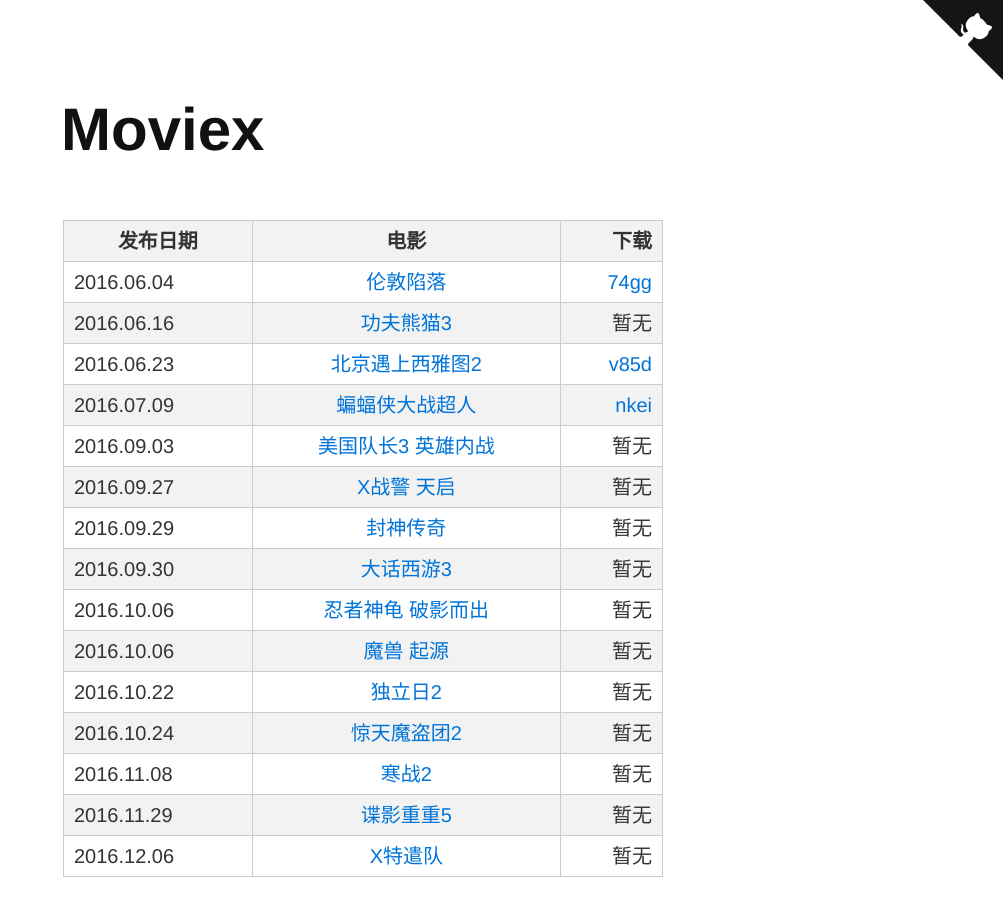
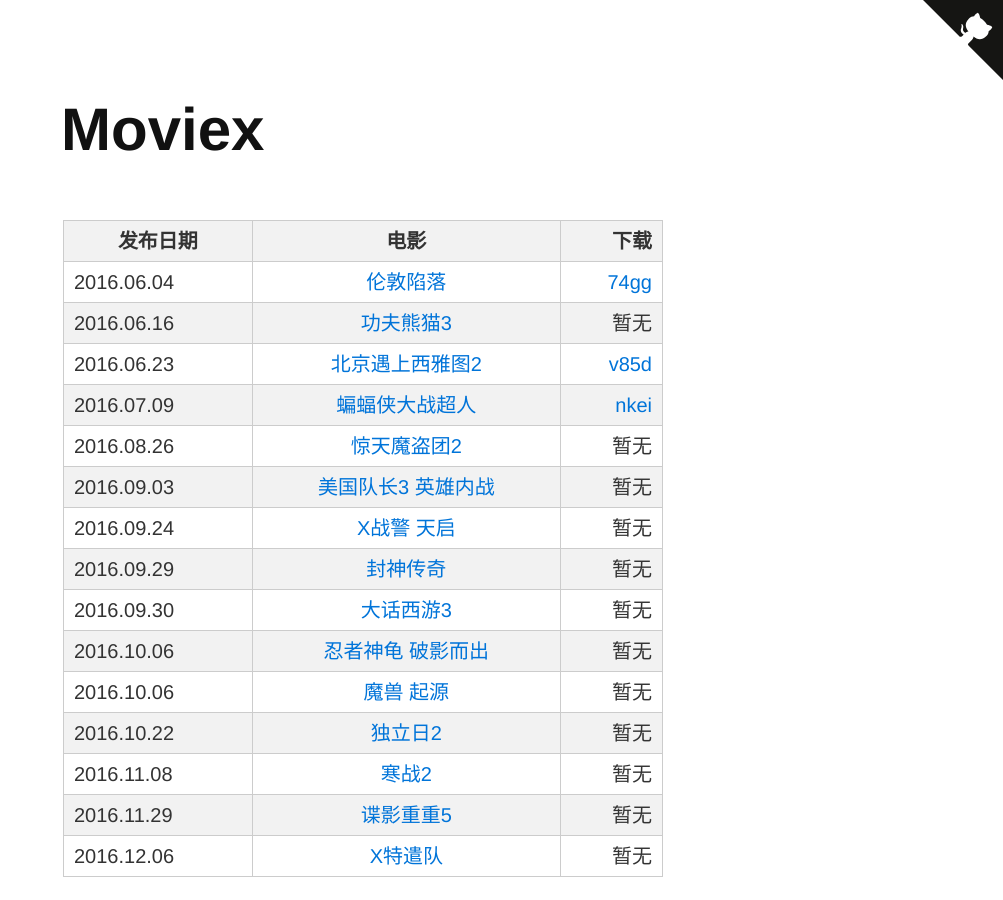
Before and after one commit to creeveliu/moviex.github.io, a Jekyll site: the page built from index.md, in a window 1280 px wide and 900 px high. Shown: the whole window, without its empty margins (277-1280 px from the left). Built offline with Jekyll 4.4.1, drawn with Linux system fonts in a browser that asks for light colours; comment, search, counter and statistics services are not loaded.

Commit message:
Update index.md

```diff
--- a/index.md
+++ b/index.md
@@ -8,14 +8,14 @@
 | 2016.06.16      | [功夫熊猫3](http://movie.douban.com/subject/11589036/)     | 暂无 |
 | 2016.06.23      | [北京遇上西雅图2](http://movie.mtime.com/211903/)     | [v85d](http://pan.baidu.com/s/1eSe7i8q)  |
 | 2016.07.09     | [蝙蝠侠大战超人](http://movie.douban.com/subject/24750534/)     | [nkei](http://pan.baidu.com/s/1i5uaIt3) |
+| 2016.08.26      | [惊天魔盗团2](https://movie.douban.com/subject/25662337/)      | 暂无 |
 | 2016.09.03     | [美国队长3 英雄内战](https://movie.douban.com/subject/25820460/)     | 暂无 |
-| 2016.09.27     | [X战警 天启](https://movie.douban.com/subject/25786060/)     | 暂无 |
+| 2016.09.24     | [X战警 天启](https://movie.douban.com/subject/25786060/)     | 暂无 |
 | 2016.09.29      | [封神传奇]()      | 暂无 |
 | 2016.09.30      | [大话西游3]()      | 暂无 |
 | 2016.10.06      | [忍者神龟 破影而出]()      | 暂无 |
 | 2016.10.06      | [魔兽 起源](https://movie.douban.com/subject/2131940/)      | 暂无 |
 | 2016.10.22      | [独立日2]()      | 暂无 |
-| 2016.10.24      | [惊天魔盗团2]()      | 暂无 |
 | 2016.11.08      | [寒战2]()      | 暂无 |
 | 2016.11.29      | [谍影重重5]()      | 暂无 |
 | 2016.12.06      | [X特遣队]()      | 暂无 |
```
